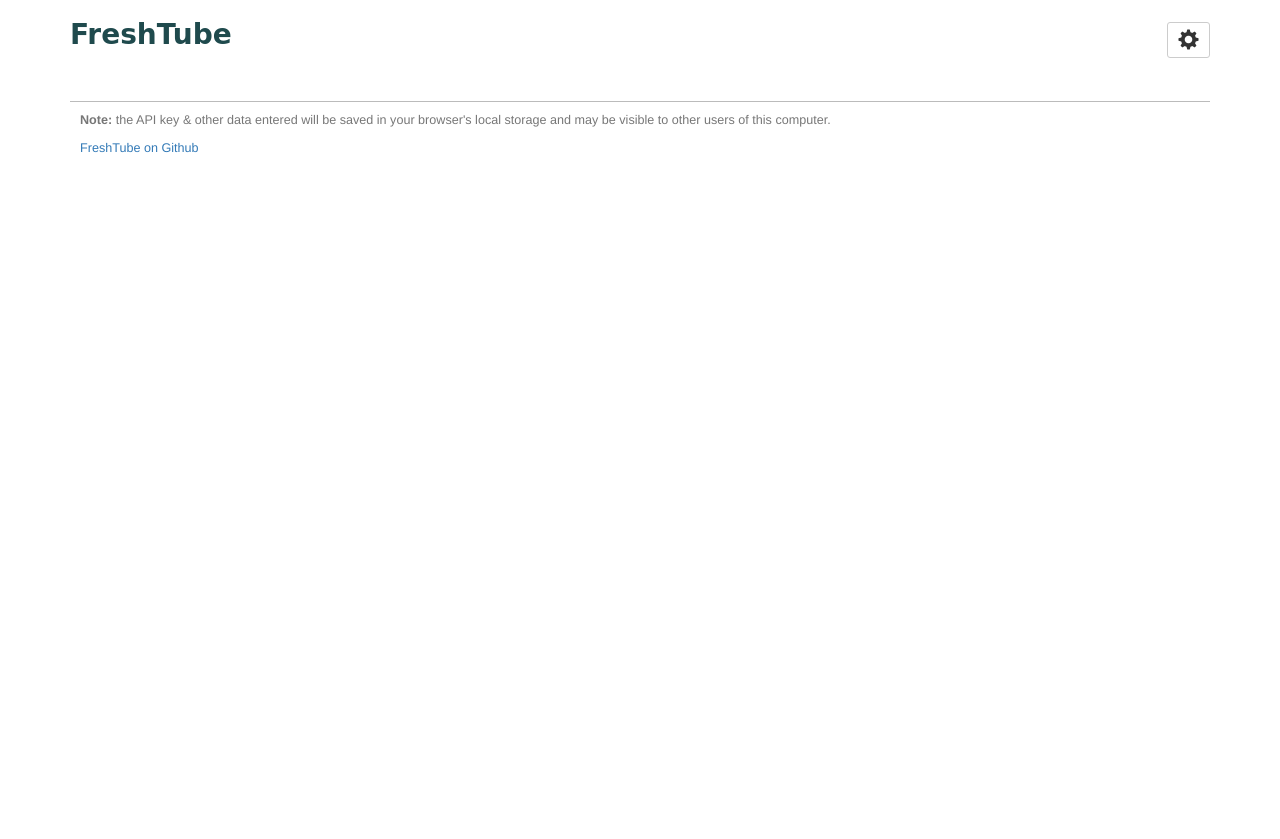
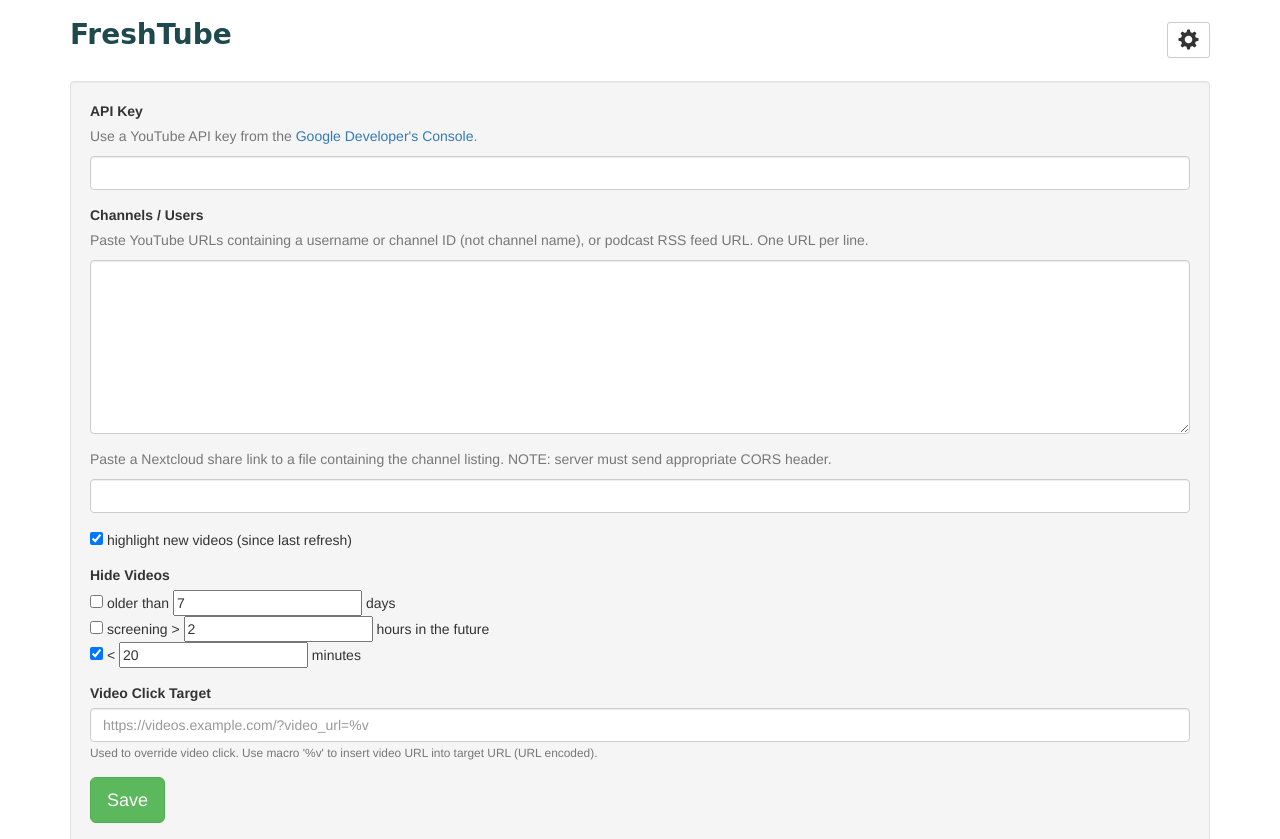
Before and after one commit to porjo/freshtube, a plain HTML site: page index.html in a window 1280 px wide. Shown: the top 839 px of the page. Before the commit the page ends 800 px from the top, so only its background shows below. Drawn offline with nearby package versions, Linux system fonts and the light colour scheme; a web font is replaced by a local one.

Commit message:
style tweaks

```diff
--- a/index.html
+++ b/index.html
@@ -31,17 +31,19 @@
 					<label for='video_urls'>Channels / Users</label>
 					<p class='quiet_text'>Paste YouTube URLs containing a username or channel ID (not channel name), or podcast RSS feed URL. One URL per line.</p>
 					<textarea id="video_urls" rows=8 cols=50 class="form-control"></textarea>
-					<div class="form-group">
-						<p class='quiet_text'>Paste a Nextcloud share link to a file containing the channel listing. NOTE: server must send appropriate CORS header.</p>
-						<input type='text' id="nextcloud_url" class="form-control">
-					</div>
 				</div>
-				<input type="checkbox" id='highlight_new' value=1 checked> highlight new videos (since last refresh)<br>
+				<div class="form-group">
+					<p class='quiet_text'>Paste a Nextcloud share link to a file containing the channel listing. NOTE: server must send appropriate CORS header.</p>
+					<input type='text' id="nextcloud_url" class="form-control">
+				</div>
+				<div class="form-group">
+					<input type="checkbox" id='highlight_new' value=1 checked> highlight new videos (since last refresh)<br>
+				</div>
 				<div class="form-group">
 					<label for="hide_group">Hide Videos</label>
 					<div id="hide_group" class="input-group">
-						<input type="checkbox" id='hide_old_check'> older than <input id="hide_old_days" type="number" size=2 value="7" min=1 /> days<br>
-						<input type="checkbox" id='hide_future_check'> screening &gt; <input id="hide_future_hours" type="number" size=2 value="2" min=1 /> hours in the future<br>
+						<input type="checkbox" id='hide_old_check'> older than <input id="hide_old_days" type="number" size=3 value="7" min=1 /> days<br>
+						<input type="checkbox" id='hide_future_check'> screening &gt; <input id="hide_future_hours" type="number" size=3 value="2" min=1 /> hours in the future<br>
 						<input type="checkbox" id='hide_time_check'> &lt; <input id="hide_time_mins" type="number" size=3 value="20" min=1 /> minutes
 					</div>
 				</div>
--- a/js/script.js
+++ b/js/script.js
@@ -62,6 +62,12 @@
 			refresh();
 		}
 		// Don't put anything here - refresh() should happen last
+	}
+
+	key = $("#apikey").val();
+	if (key == '') {
+		$("#settings").slideDown();
+		return;
 	}
 
 	$("body").on("click", ".close_channel", function() {
```
